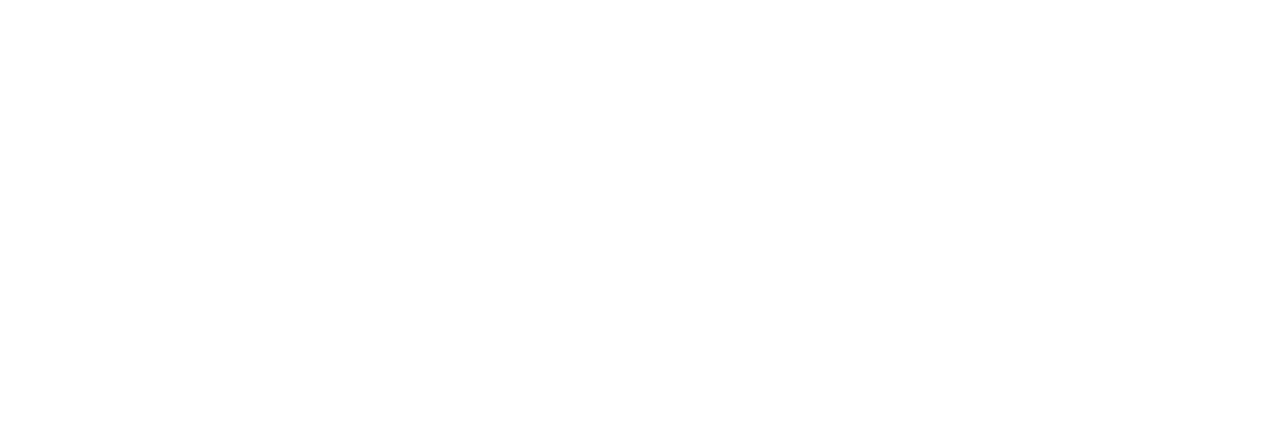
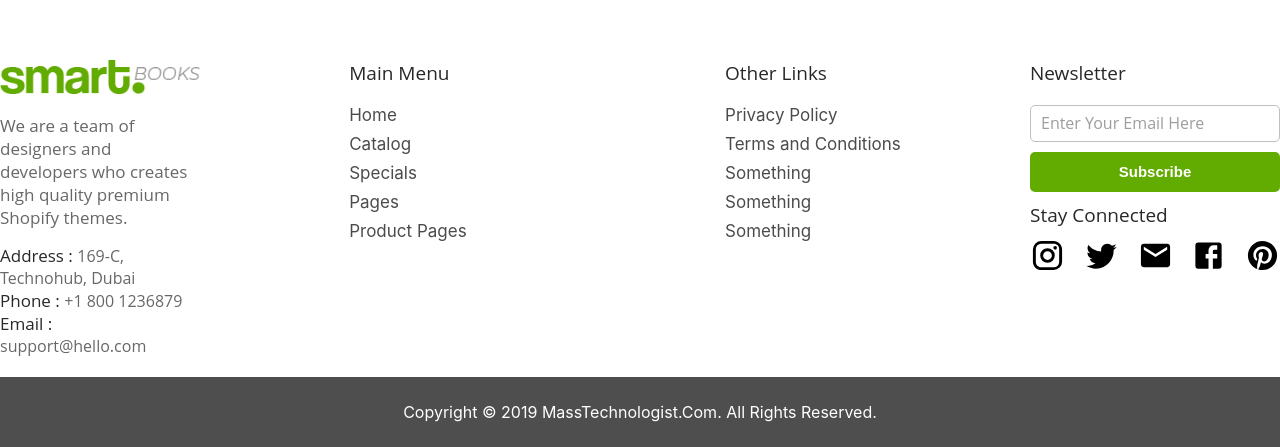
Before and after one commit to harshtripathi24/ecommerce-frontend, a React (Create React App) app: page / in a window 1280 px wide. Shown: the part 917-1364 px from the top of the page. Before the commit the page ends 800 px from the top, so only its background shows below. Built offline with nearby package versions, Linux system fonts and the light colour scheme.

Commit message:
footer added

```diff
--- a/package.json
+++ b/package.json
@@ -6,7 +6,8 @@
     "@coreui/react": "^4.6.0",
     "@emotion/react": "^11.10.6",
     "@emotion/styled": "^11.10.6",
-    "@mui/material": "^5.11.12",
+    "@mui/icons-material": "^5.11.11",
+    "@mui/material": "^5.11.13",
     "@testing-library/jest-dom": "^5.16.5",
     "@testing-library/react": "^13.4.0",
     "@testing-library/user-event": "^13.5.0",
--- a/src/App.js
+++ b/src/App.js
@@ -1,9 +1,14 @@
+import Footer from "./Components/Footer";
 import Header from "./Components/Header";
 
 function App() {
   return (
     <>
       <Header />
+      <div style={{ minHeight: "100vh" }}>
+
+      </div>
+      <Footer/>
     </>
   );
 }
--- /dev/null
+++ b/src/Components/Footer/index.jsx
@@ -0,0 +1,82 @@
+import "./style.css"
+import logo from "../../Utilities/Images/header-logo.png";
+import InstagramIcon from '@mui/icons-material/Instagram';
+import TwitterIcon from '@mui/icons-material/Twitter';
+import EmailIcon from '@mui/icons-material/Email';
+import FacebookIcon from '@mui/icons-material/Facebook';
+import PinterestIcon from '@mui/icons-material/Pinterest';
+const Footer = () => {
+
+
+    return (<>
+        <div className="max-width mainFooter">
+            <div className="addressSection">
+                <img src={logo} alt="" />
+                <div className="intro">
+                    We are a team of designers and developers who creates high quality premium Shopify themes.
+                </div>
+
+                <div className="address">
+                    <span className="infoHeading">Address : </span> <span className="infoText">169-C, Technohub, Dubai</span>
+                </div>
+                <div className="phone">
+                    <span className="infoHeading">Phone : </span> <span className="infoText">+1 800 1236879</span>
+                </div>
+                <div className="email">
+                    <span className="infoHeading">Email : </span><span className="infoText">support@hello.com</span>
+                </div>
+            </div>
+
+            <div className="menus">
+                <div className="mainMenu">
+                    <div className="menu">Main Menu</div>
+                    <div className="menuItems">
+                        <div>Home</div>
+                        <div>Catalog</div>
+                        <div>Specials</div>
+                        <div>Pages</div>
+                        <div>Product Pages</div>
+                    </div>
+                </div>
+
+                <div className="mainMenu">
+                    <div className="menu">Other Links</div>
+                    <div className="menuItems">
+                        <div>Privacy Policy</div>
+                        <div>Terms and Conditions</div>
+                        <div>Something</div>
+                        <div>Something</div>
+                        <div>Something</div>
+                    </div>
+                </div>
+            </div>
+
+            <div className="newsLetter">
+                <div className="menu">Newsletter</div>
+                <div className="joinNewsLetter">
+                    <input className="joinNewsLetterInput" type="text" placeholder="Enter Your Email Here" />
+                    <button className="joinNewsLetterButton">Subscribe</button>
+                </div>
+
+                <div className="stayConnected">
+                    <div className="stayConnectedText menu">Stay Connected</div>
+
+                    <div className="socialMediaIcons">
+                        <InstagramIcon className="socialMediaIcon" fontSize={window.innerWidth < 768 ? "medium" : "large"} />
+                        <TwitterIcon className="socialMediaIcon" fontSize={window.innerWidth < 768 ? "medium" : "large"} />
+                        <EmailIcon className="socialMediaIcon" fontSize={window.innerWidth < 768 ? "medium" : "large"} />
+                        <FacebookIcon className="socialMediaIcon" fontSize={window.innerWidth < 768 ? "medium" : "large"} />
+                        <PinterestIcon className="socialMediaIcon" fontSize={window.innerWidth < 768 ? "medium" : "large"} />
+                    </div>
+                </div>
+            </div>
+        </div>
+
+        <div className="lowerFooter">
+            Copyright © 2019 MassTechnologist.Com. All Rights Reserved.
+        </div>
+    </>
+    );
+};
+
+export default Footer;
--- /dev/null
+++ b/src/Components/Footer/style.css
@@ -0,0 +1,165 @@
+.mainFooter {
+    display: flex;
+    flex-direction: row;
+    justify-content: space-between;
+}
+
+.addressSection {
+    display: flex;
+    flex-direction: column;
+    width: 275px;
+    margin-right: 20px;
+}
+
+.addressSection img {
+    width: 200px;
+    margin-bottom: 20px;
+}
+
+.intro {
+    font-size: 17px;
+    margin-bottom: 15px;
+    font-weight: 500;
+    color: var(--font-color-primary);
+    opacity: 0.7;
+    font-family: var(--primary-font);
+}
+
+.infoHeading {
+    font-size: 17px;
+    margin-bottom: 15px;
+    font-weight: 500;
+    color: var(--font-color-primary);
+    font-family: var(--primary-font);
+}
+
+.infoText {
+    color: var(--font-color-primary);
+    opacity: 0.7;
+    font-family: var(--primary-font);
+}
+
+.menus {
+    display: flex;
+    flex-direction: row;
+    width: 100%;
+    justify-content: space-around;
+}
+
+.menu {
+    font-size: 19px;
+    margin-bottom: 19px;
+    font-weight: 500;
+    color: var(--font-color-primary);
+    font-family: var(--primary-font);
+}
+
+.menuItems div {
+    opacity: 0.7;
+    font-size: 17px;
+    margin-top: 9px;
+}
+
+.joinNewsLetter {
+    display: flex;
+    flex-direction: column;
+    width: 250px;
+}
+
+.joinNewsLetterInput {
+    height: 35px;
+    border-radius: 5px;
+    border: 1px solid var(--font-color-secondary);
+    color: var(--font-color-primary);
+    opacity: 0.7;
+    font-size: 16px;
+    font-family: var(--primary-font);
+    padding: 0 10px;
+}
+
+.joinNewsLetterButton {
+    height: 40px;
+    background-color: var(--primary-color);
+    color: white;
+    border: none;
+    margin-top: 10px;
+    border-radius: 5px;
+    font-size: 15px;
+    font-weight: 600;
+}
+
+.stayConnectedText {
+    margin-top: 10px;
+    margin-bottom: 10px;
+}
+
+.socialMediaIcons {
+    display: flex;
+    justify-content: space-between;
+}
+
+.socialMediaIcon:hover {
+    color: rgb(78, 78, 78);
+}
+
+.lowerFooter {
+    margin-top: 20px;
+    width: 100%;
+    height: 70px;
+    text-align: center;
+    display: flex;
+    justify-content: center;
+    align-items: center;
+    color: white;
+    background-color: rgb(78, 78, 78);
+}
+
+@media screen and (max-width: 768px) {
+    .mainFooter {
+        width: 100%;
+        flex-direction: column;
+        align-items: center;
+    }
+
+    .addressSection {
+        margin: auto;
+        margin-bottom: 20px;
+        width: 250px;
+    }
+
+    .joinNewsLetter {
+        margin-bottom: 20px;
+    }
+
+    .menu {
+        font-size: 17px;
+        margin-bottom: 10px;
+    }
+
+    .menuItems div {
+        font-size: 12px;
+    }
+
+    .intro {
+        font-size: 15px;
+    }
+
+    .infoHeading {
+        font-size: 15px;
+    }
+
+    .infoText {
+        font-size: 12px;
+    }
+
+    .newsLetter {
+        text-align: center;
+        width: 250px;
+        margin-top: 20px;
+    }
+
+    .lowerFooter{
+        height: 50px;
+        font-size: 10px;
+    }
+}
--- a/src/index.css
+++ b/src/index.css
@@ -21,3 +21,8 @@
   font-family: source-code-pro, Menlo, Monaco, Consolas, "Courier New",
     monospace;
 }
+
+.max-width {
+  max-width: 1300px;
+  margin: 0 auto;
+}
```
Also changed, not shown: 1 other file (tests, documents, lock files or other folders).
